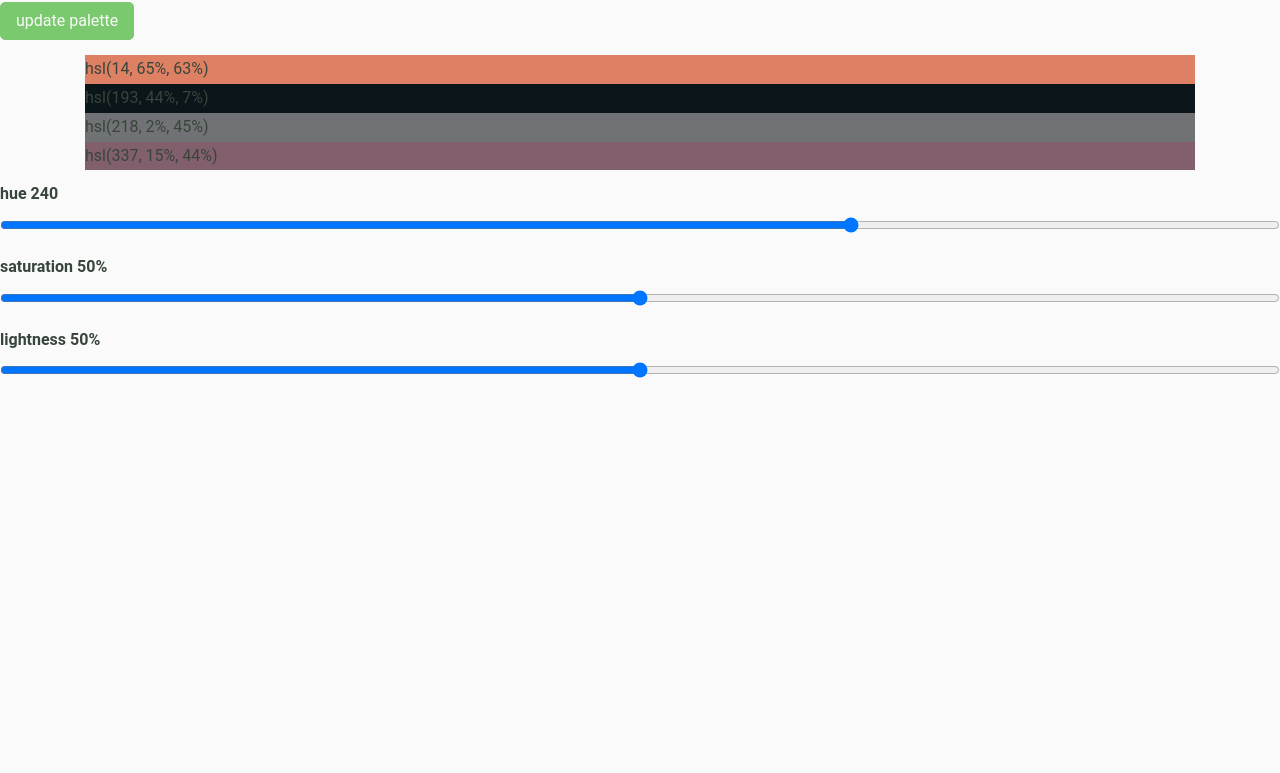
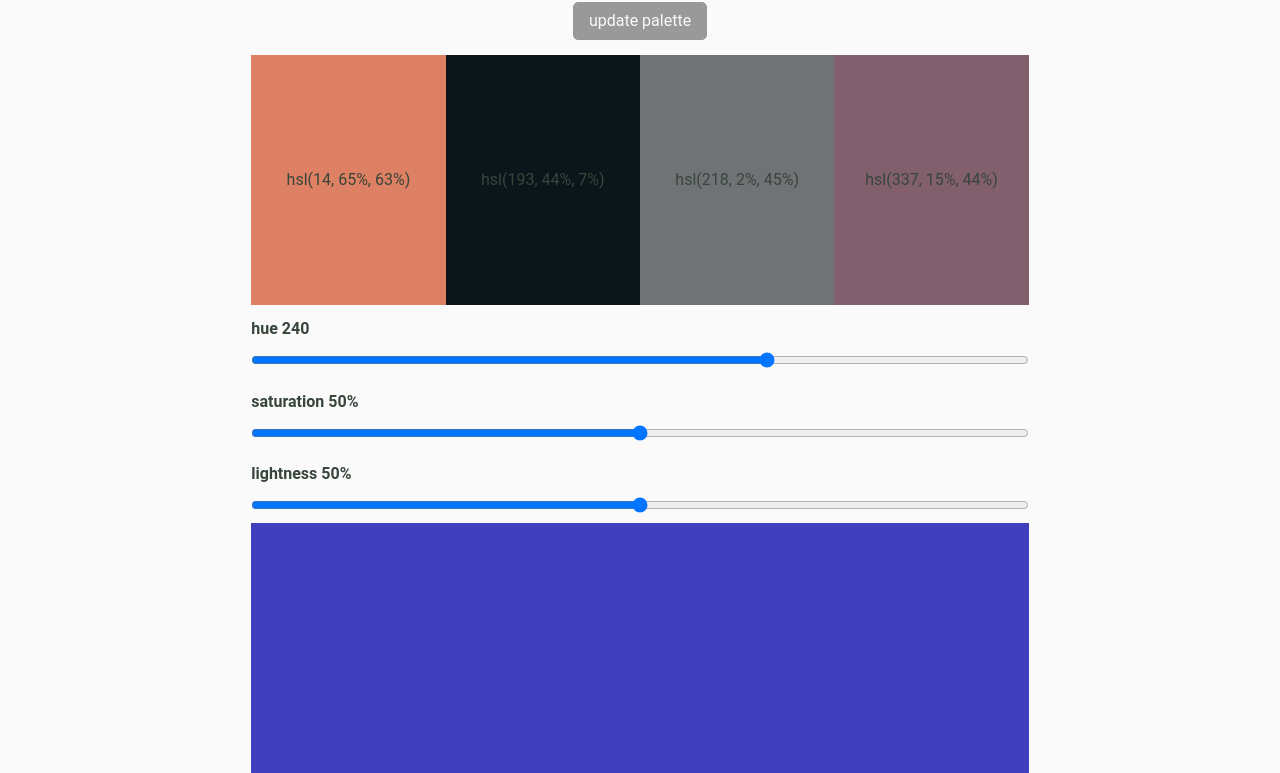
Before and after one commit to nikolas-haug/palette_maker, a website: page index.html in a window 1280 px wide. Shown: the part 65-838 px from the top of the page. Before the commit the page ends 800 px from the top, so only its background shows below. Drawn offline with Linux system fonts and the light colour scheme.

Commit message:
add containers and rows

```diff
--- a/index.html
+++ b/index.html
@@ -9,19 +9,31 @@
 </head>
 <body>
 
+    <header class="container-med text-center">
         <h1>Palette Maker</h1>
+        <button class="paletteBtn">update palette</button>
+    </header>
 
-    <button class="paletteBtn">update palette</button>
-
-    <div class="container">
+    <div class="container-med">
+        <div class="row no-gutters">
+            <div class="col-sm-6 col-med-3">
                 <div class="palette"></div>
+            </div>
+            <div class="col-sm-6 col-med-3">
                 <div class="palette"></div>
+            </div>
+            <div class="col-sm-6 col-med-3">
                 <div class="palette"></div>
+            </div>
+            <div class="col-sm-6 col-med-3">
                 <div class="palette"></div>
+            </div>
+        </div>
     </div>
 
     <div class="selected"></div>
 
+    <div class="container-med">
         <label for="hue">hue <span id="hue-value"></span></label>
         <input id="hue" type="range" value="0" min="0" max="360" class="color-slider">
 
@@ -32,6 +44,7 @@
         <input id="lightness" type="range" value="0" min="0" max="100" class="color-slider">
 
         <div class="slider-palette"></div>
+    </div>
 
     <script src="app.js"></script>
 </body>
--- a/src/_custom.scss
+++ b/src/_custom.scss
@@ -3,3 +3,30 @@
 * THEME SPECIFIC COMPONENTS
 *
 */
+
+.palette {
+    flex: 1;
+    height: 250px;
+    display: flex;
+    justify-content: center;
+    align-items: center;
+    cursor: pointer;
+}
+
+.test__item {
+    width: 45px;
+    height: 45px;
+}
+
+.slider-palette {
+    flex: 1;
+    height: 250px;
+    display: flex;
+    justify-content: center;
+    align-items: center;
+    font-size: 28px;
+    font-family: 'Courier New', Courier, monospace;
+    font-weight: 400;
+    color: #444;
+    cursor: pointer;
+}
```
Also changed, not shown: dist/style.css, src/_variables.scss (line endings or trailing spaces). Lines whose indentation alone changed are shown as unchanged.
